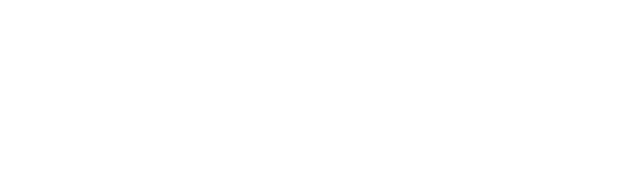
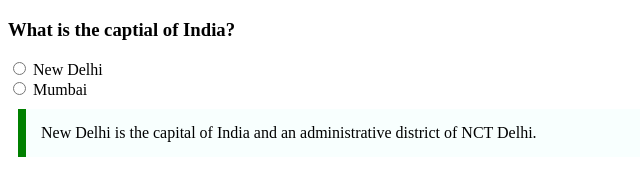
Before and after one commit to acciojob/trivia-PriyanshuuuGoel, a website: page main.html in a window 1280 px wide. Shown: the whole page, without its empty margins (0-640 px from the left). Drawn offline with Linux system fonts and the light colour scheme.

Commit message:
created a submission

```diff
--- a/main.html
+++ b/main.html
@@ -8,6 +8,16 @@
 
 <body>
 	<!-- the entire body must be written by student -->
+	<h3>What is the captial of India?</h3>
+	<input type="radio" id="delhi" name="City" value="New Delhi">
+	<label for="delhi">New Delhi</label>
+     <br>
+	<input type="radio" id="mumbai" name="City" value="Mumbai">
+	<label for="mumbai">Mumbai</label>
+
+	<blockquote id="quote">
+		New Delhi is the capital of India and an administrative district of NCT Delhi.
+	</blockquote>
     <script type="text/javascript" src="./script.js">
 </script>
 
--- a/styles.css
+++ b/styles.css
@@ -1,2 +1,10 @@
 
 /* Your CSS Code here. */
+#quote{
+	max-width:600px;
+	margin:10px;
+	padding:15px;
+	border-left: 8px solid green;
+	background-color:#f8fffe;
+	font-weightL:bold;
+}
```
